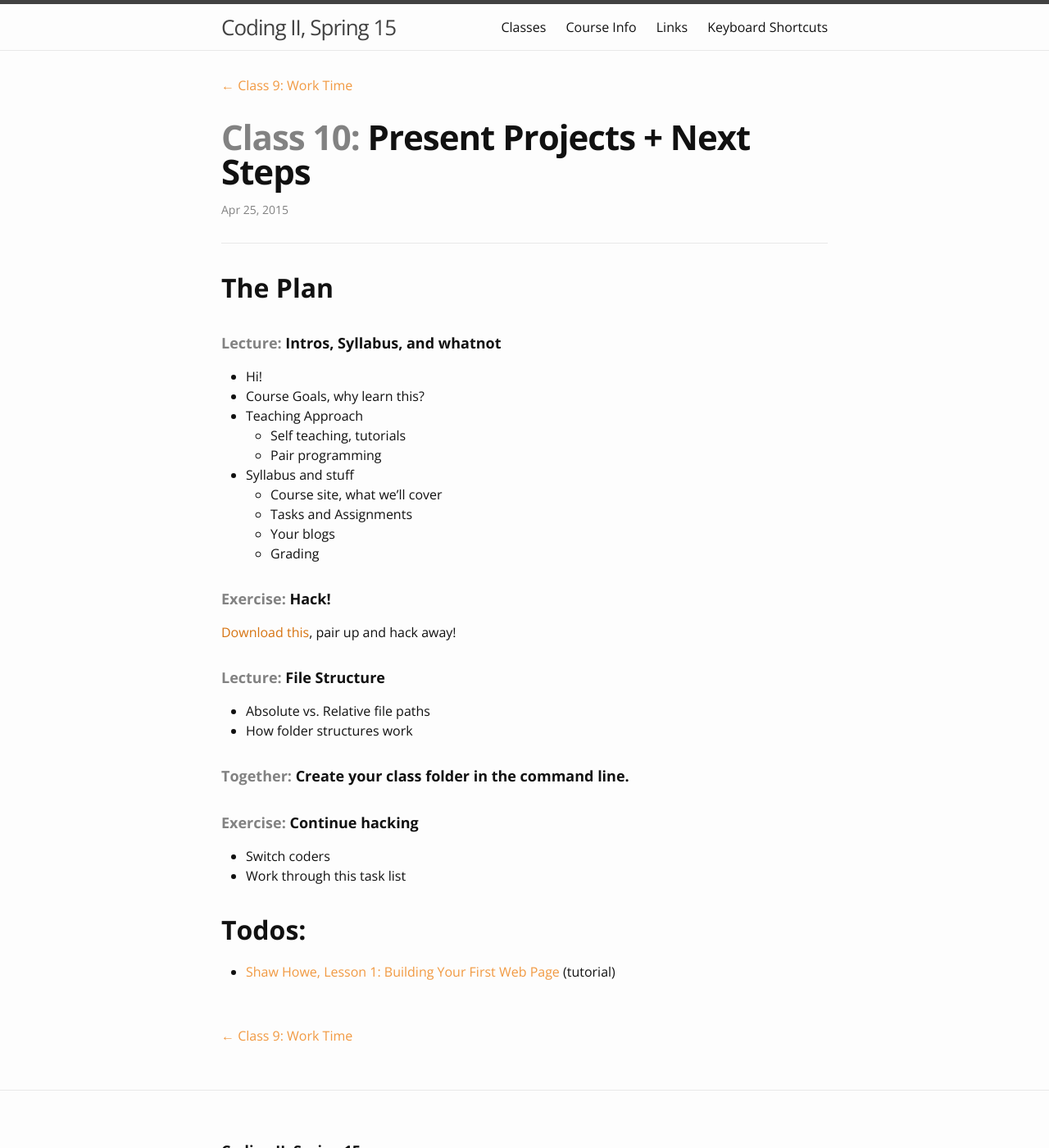
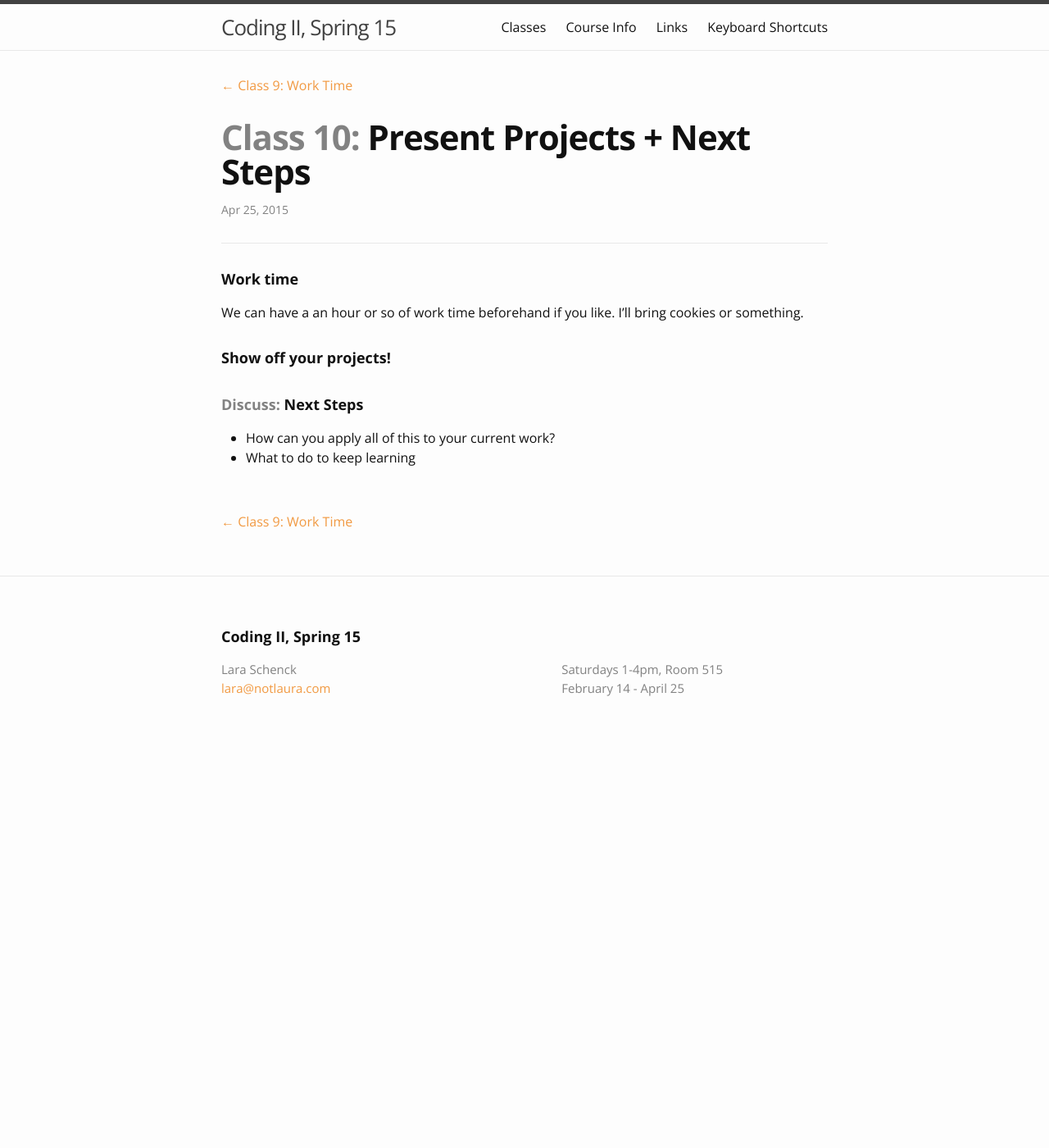
Before and after one commit to laras126/codingii-spring15, a Jekyll site: the page built from _posts/2015-04-25-class-10.markdown, in a window 1280 px wide and 1400 px high. Shown: the whole window at 82% size. Built offline with Jekyll 4.4.1, drawn with Linux system fonts in a browser that asks for light colours; comment, search, counter and statistics services are not loaded.

Commit message:
class 6 plans

```diff
--- a/_posts/2015-03-14-class-5.markdown
+++ b/_posts/2015-03-14-class-5.markdown
@@ -1,7 +1,7 @@
 ---
 layout: post
 class: 5
-excerpt: "Look"
+excerpt: ""
 title:  "Grids & Frameworks"
 date:   2015-03-14
 categories: class
--- a/_posts/2015-04-04-class-7.markdown
+++ b/_posts/2015-03-28-class-7.markdown
@@ -3,7 +3,7 @@ layout: post
 class: 7
 excerpt: "..."
 title:  "JS and jQuery"
-date:   2015-04-04
+date:   2015-03-28
 categories: class
 ---
 
--- a/_posts/2015-04-25-class-10.markdown
+++ b/_posts/2015-04-25-class-10.markdown
@@ -6,33 +6,14 @@ title:  "Present Projects + Next Steps"
 date:   2015-04-25
 categories: class
 ---
-## The Plan
 
-#### <span class="post-title-pre">Lecture:</span> Intros, Syllabus, and whatnot
-* Hi!
-* Course Goals, why learn this?
-* Teaching Approach
-	* Self teaching, tutorials
-	* Pair programming
-* Syllabus and stuff
-	* Course site, what we’ll cover
-	* Tasks and Assignments
-	* Your blogs
-	* Grading
+#### Work time
 
-#### <span class="post-title-pre">Exercise:</span> Hack!
+We can have a an hour or so of work time beforehand if you like. I'll bring cookies or something.
 
-[Download this](), pair up and hack away!
+#### Show off your projects!
 
-#### <span class="post-title-pre">Lecture:</span> File Structure
-* Absolute vs. Relative file paths
-* How folder structures work
+#### <span class="post-title-pre">Discuss:</span> Next Steps
 
-#### <span class="post-title-pre">Together:</span> Create your class folder in the command line.
-
-#### <span class="post-title-pre">Exercise:</span> Continue hacking
-* Switch coders
-* Work through this task list
-
-## Todos:
-* [Shaw Howe, Lesson 1: Building Your First Web Page](http://learn.shayhowe.com/html-css/getting-to-know-html/) (tutorial)
+* How can you apply all of this to your current work?
+* What to do to keep learning
```
Also changed, not shown: _posts/2015-03-21-class-6.markdown (+40 -4 lines), _posts/2015-04-18-class-9.markdown (+1 -7 lines), 10 other files.
